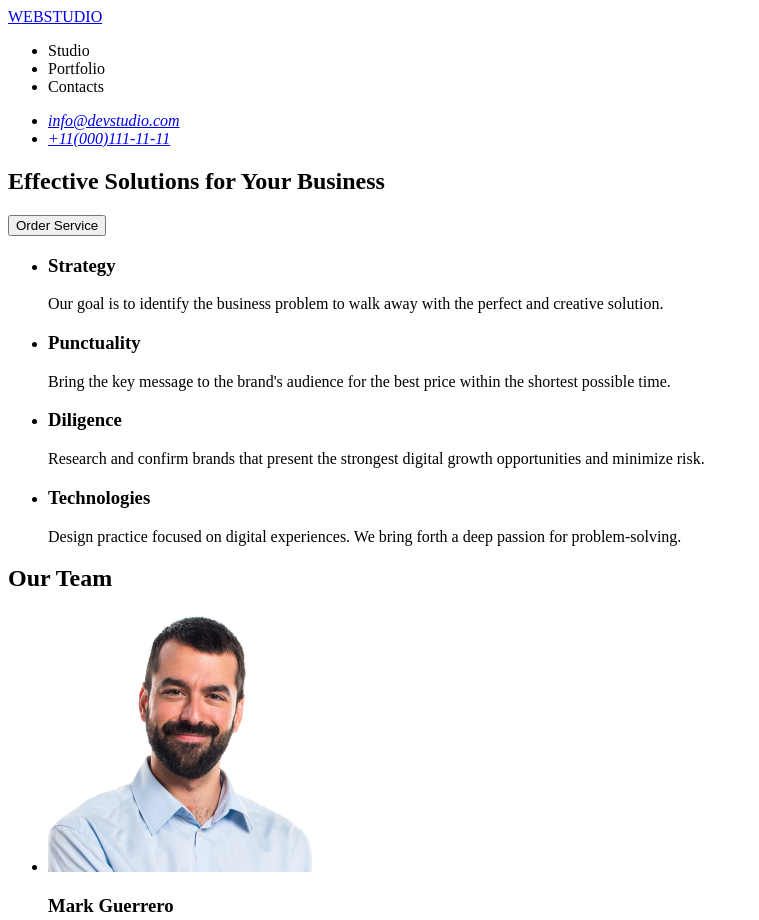
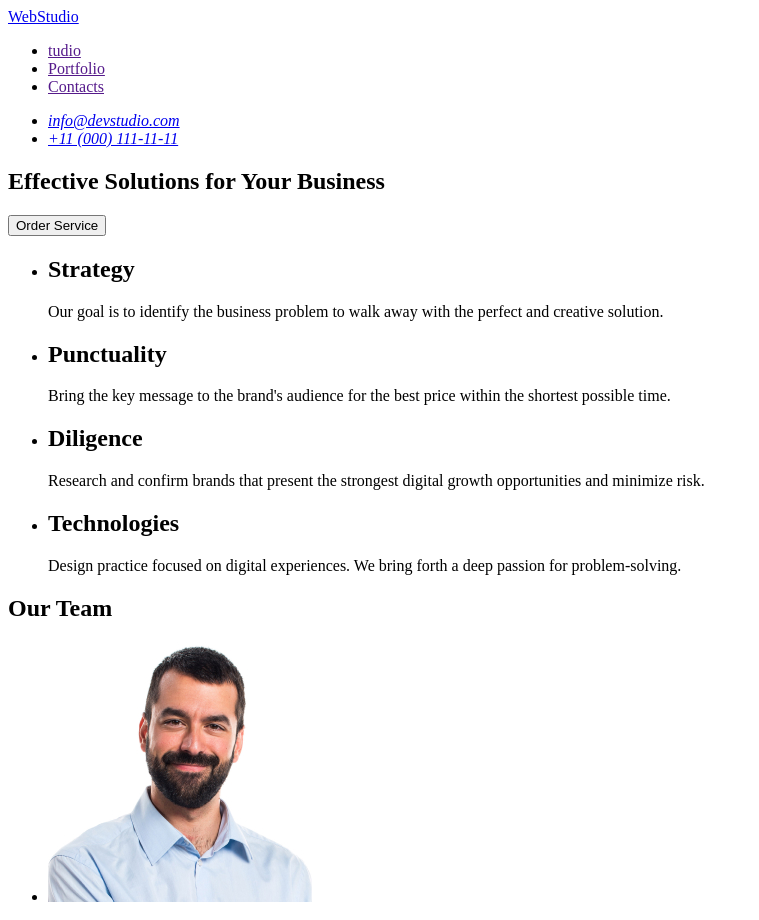
Before and after one commit to valentina381/goit-markup-hw-01, a plain HTML site: page index.html in a window 1280 px wide. Shown: the top 920 px of the page, without its empty margins (0-759 px from the left). Drawn offline with Linux system fonts and the light colour scheme.

Commit message:
All changes

```diff
--- a/index.html
+++ b/index.html
@@ -10,17 +10,17 @@
 
 <header>
 <nav>
-    <a href="./index.html">WEBSTUDIO</a>
+    <a href="./index.html">WebStudio</a>
     <ul>
-        <li><a href=""></a>Studio</a></li>
-        <li><a href=""></a>Portfolio</a></li>
-        <li><a href=""></a>Contacts</a></li>
+        <li><a href="">tudio</a></li>
+        <li><a href="">Portfolio</a></li>
+        <li><a href="">Contacts</a></li>
     </ul>
 </nav>
 <address>
     <ul>
         <li><a href="mailto:info@devstudio.com">info@devstudio.com</a></li>
-        <li><a href="tel:+110001111111">+11(000)111-11-11</a></li>
+        <li><a href="tel:+110001111111">+11 (000) 111-11-11</a></li>
     </ul>
 </address>
 </header>
@@ -34,20 +34,20 @@
 <section>
     <ul>
         <li>
-            <h3>Strategy</h3>
+            <h2>Strategy</h2>
             <p>Our goal is to identify the business
                 problem to walk away with the perfect and creative solution.</p>
         </li>
         <li>
-            <h3>Punctuality</h3>
+            <h2>Punctuality</h2>
             <p>Bring the key message to the brand's audience for the best price within the shortest possible time.</p>
         </li>
         <li>
-            <h3>Diligence</h3>
+            <h2>Diligence</h2>
             <p>Research and confirm brands that present the strongest digital growth opportunities and minimize risk.</p>
         </li>
         <li>
-            <h3>Technologies</h3>
+            <h2>Technologies</h2>
             <p>Design practice focused on digital experiences. We bring forth a deep passion for problem-solving.</p>
         </li>
     </ul>
@@ -61,20 +61,20 @@
             height="260" /><h3>Mark Guerrero</h3><p>Product Designer</p></li>
         <li><img src="./images/img1.jpg" alt="Tom Ford"
             width="264"
-            height="260"/><h3>Tom Ford</h3><p>Developer</p></li>
+            height="260"/><h3>Tom Ford</h3><p>Frontend Developer</p></li>
         <li><img src="./images/img2.jpg" alt="Camila Garcia"
             width="264"
-            height="260"/><h3>Camila Garcia</h3><p></p>Marketing</p></li>
+            height="260"/><h3>Camila Garcia</h3><p>Marketing</p></li>
         <li><img src="./images/img3.jpg" alt="Daniel Wilson"
             width="264"
-            height="260"/><h3>Daniel Wilson</h3><p></p>UI Designer</p></li>
+            height="260"/><h3>Daniel Wilson</h3><p>UI Designer</p></li>
     </ul>
 </section>
 
 </main>
 
 <footer>
-    <a href="./index.html">WEBSTUDIO</a>
+    <a href="./index.html">WebStudio</a>
     <p>Increase the flow of customers and sales for your business with digital marketing & growth solutions.</p>
 </footer>
     </body>
```
